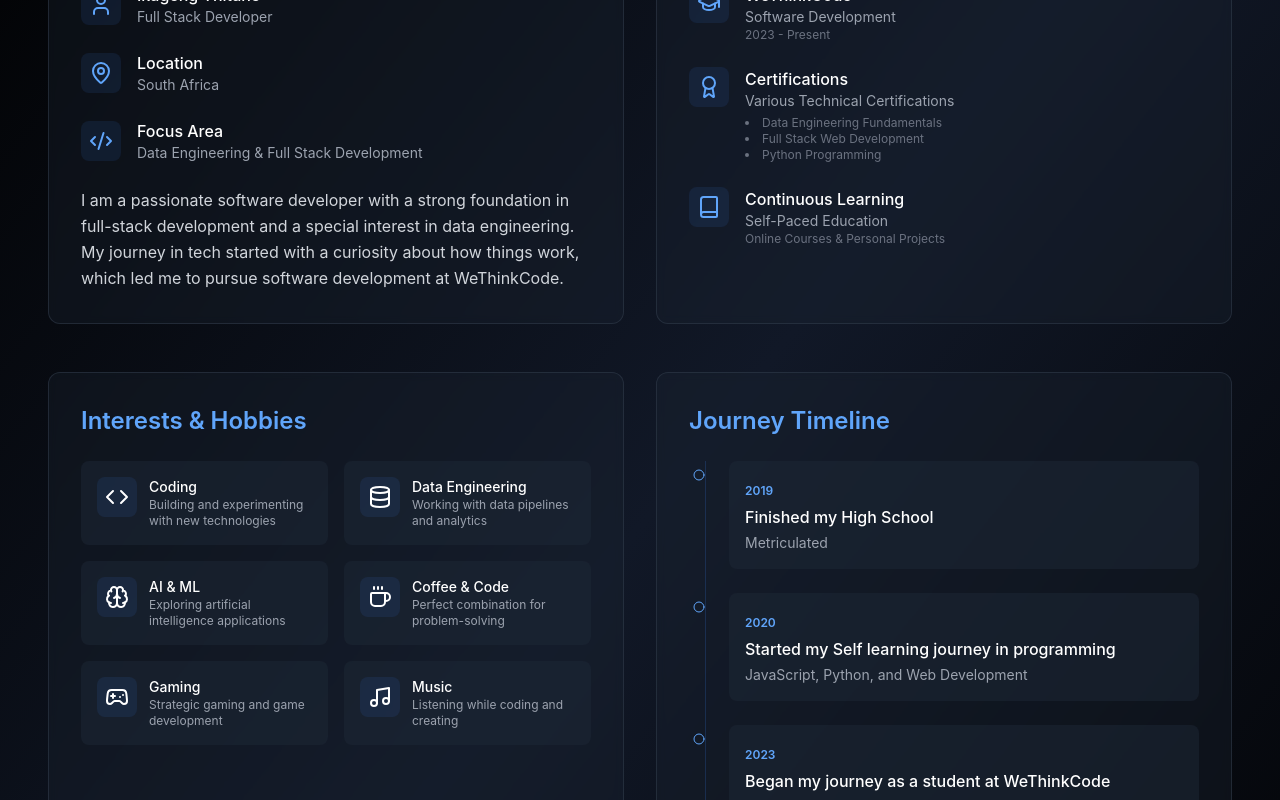
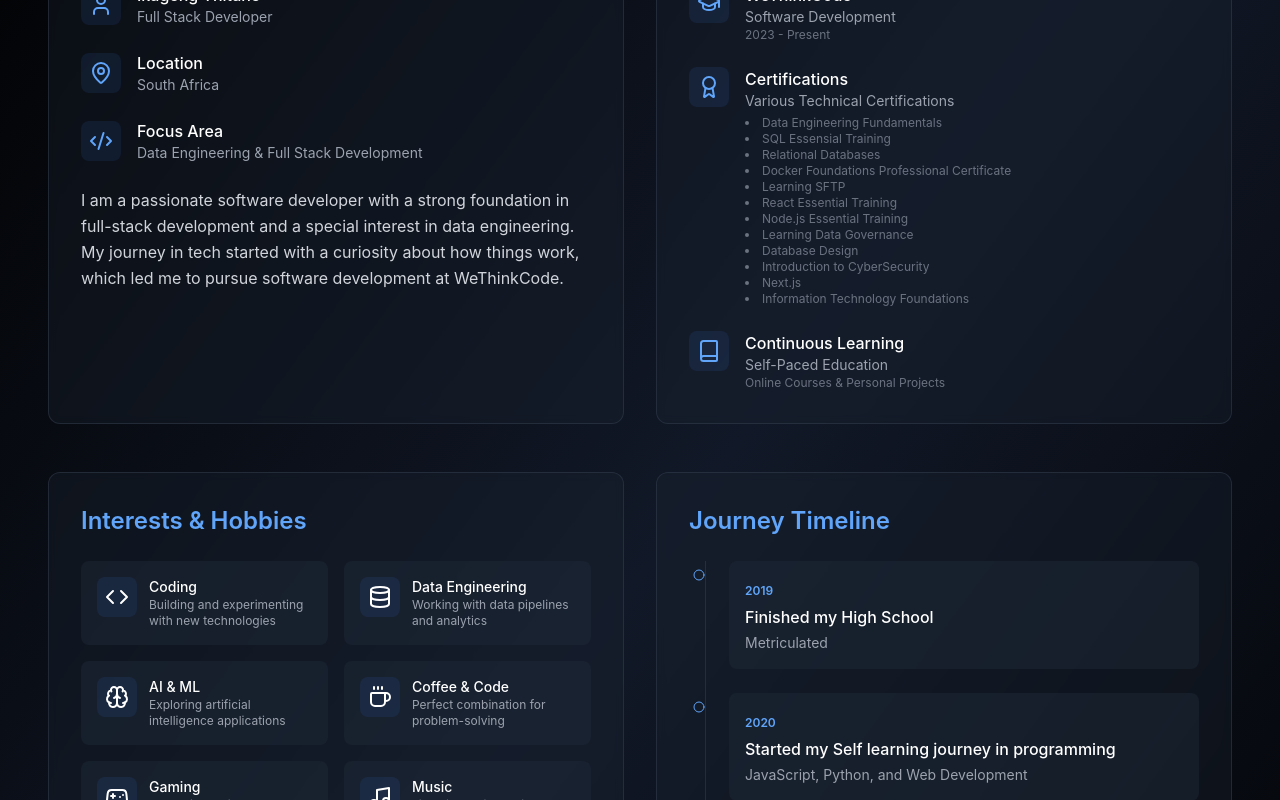
Before and after one commit to Ikageng-20-12/Portfolio-Website, a React (Create React App) app in the folder my-app/: page / in a window 1280 px wide. Shown: the part 3540-4340 px from the top of the page. Built offline with nearby package versions, Linux system fonts and the light colour scheme.

Commit message:
Added more info in the about section

```diff
--- a/my-app/src/components/about/Education.tsx
+++ b/my-app/src/components/about/Education.tsx
@@ -32,8 +32,17 @@
             <p className="text-sm text-gray-400">Various Technical Certifications</p>
             <ul className="text-xs text-gray-500 mt-1 list-disc list-inside">
               <li>Data Engineering Fundamentals</li>
-              <li>Full Stack Web Development</li>
-              <li>Python Programming</li>
+              <li>SQL Essensial Training</li>
+              <li>Relational Databases</li>
+              <li>Docker Foundations Professional Certificate</li>
+              <li>Learning SFTP</li>
+              <li>React Essential Training</li>
+              <li>Node.js Essential Training</li>
+              <li>Learning Data Governance</li>
+              <li>Database Design</li>
+              <li>Introduction to CyberSecurity</li>
+              <li>Next.js</li>
+              <li>Information Technology Foundations</li>
             </ul>
           </div>
         </div>
--- a/my-app/src/components/about/Timeline.tsx
+++ b/my-app/src/components/about/Timeline.tsx
@@ -25,14 +25,15 @@
   },
   {
     year: '2024',
-    title: 'Completed my learning journey at WeThinkCode',
-    description: 'Explored full stack development and data engineering'
+    title: 'Portfolio Development',
+    description: 'Created personal portfolio website'
   },
   {
     year: '2024',
-    title: 'Portfolio Development',
-    description: 'Created personal portfolio website'
+    title: 'Completed my learning journey at WeThinkCode',
+    description: 'Explored full stack development and data engineering'
   }
+
 ];
 
 const Timeline: React.FC = () => {
```
